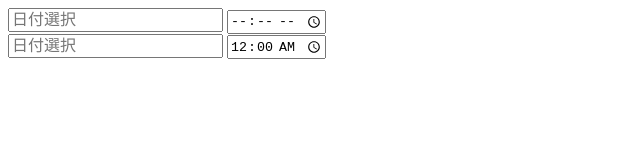
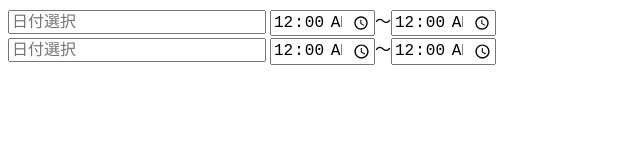
Before and after one commit to yudai1204/try-datepicker, a plain HTML site: page main.html in a window 1280 px wide. Shown: the whole page, without its empty margins (0-640 px from the left). Drawn offline with nearby package versions, Linux system fonts and the light colour scheme; no server answers.

Commit message:
Add files via upload

```diff
--- a/main.html
+++ b/main.html
@@ -554,34 +554,35 @@
         .ui-datepicker-calendar .day-holiday>a {
             background: #ffc0c0;
         }
-        /*
-        input[type="text"],input[type="time"]{
-            margin-top: 5px;
-            border: 2px solid #000;
-            height:10vw;
-            width:40vw;
+        input[type="text"]{
+            width:50%;
         }
         input[type="time"]{
-            width:20vw;
-        }*/
-        input[type=text] {
+            width:20%;
+        }
+        input[type=text] ,input[type="time"]{
             font-size: 16px;
         }
         #ui-datepicker-div{
             opacity: 1 !important;
+        }
+        .mainbody{
+            width:min(95vw,500px);
         }
     </style>
     <script src="https://rawgit.com/jquery/jquery-ui/master/ui/i18n/datepicker-ja.js"></script>
 </head>
 
 <body>
+    <div class="mainbody">
     <div>
         <input id="date-1" type="text" placeholder="日付選択" class="datepic">
-        <input type="time" id="time-1">
+        <input type="time" id="time-from-1" value="00:00">～<input type="time" id="time-to-1" value="00:00">
     </div>
     <div>
         <input id="date-2" type="text" placeholder="日付選択" class="datepic">
-        <input type="time" id="time-2" value="00:00">
+        <input type="time" id="time-from-2" value="00:00">～<input type="time" id="time-to-2" value="00:00">
+    </div>
     </div>
     <script>
         $('#mdp-demo').multiDatesPicker({
```
